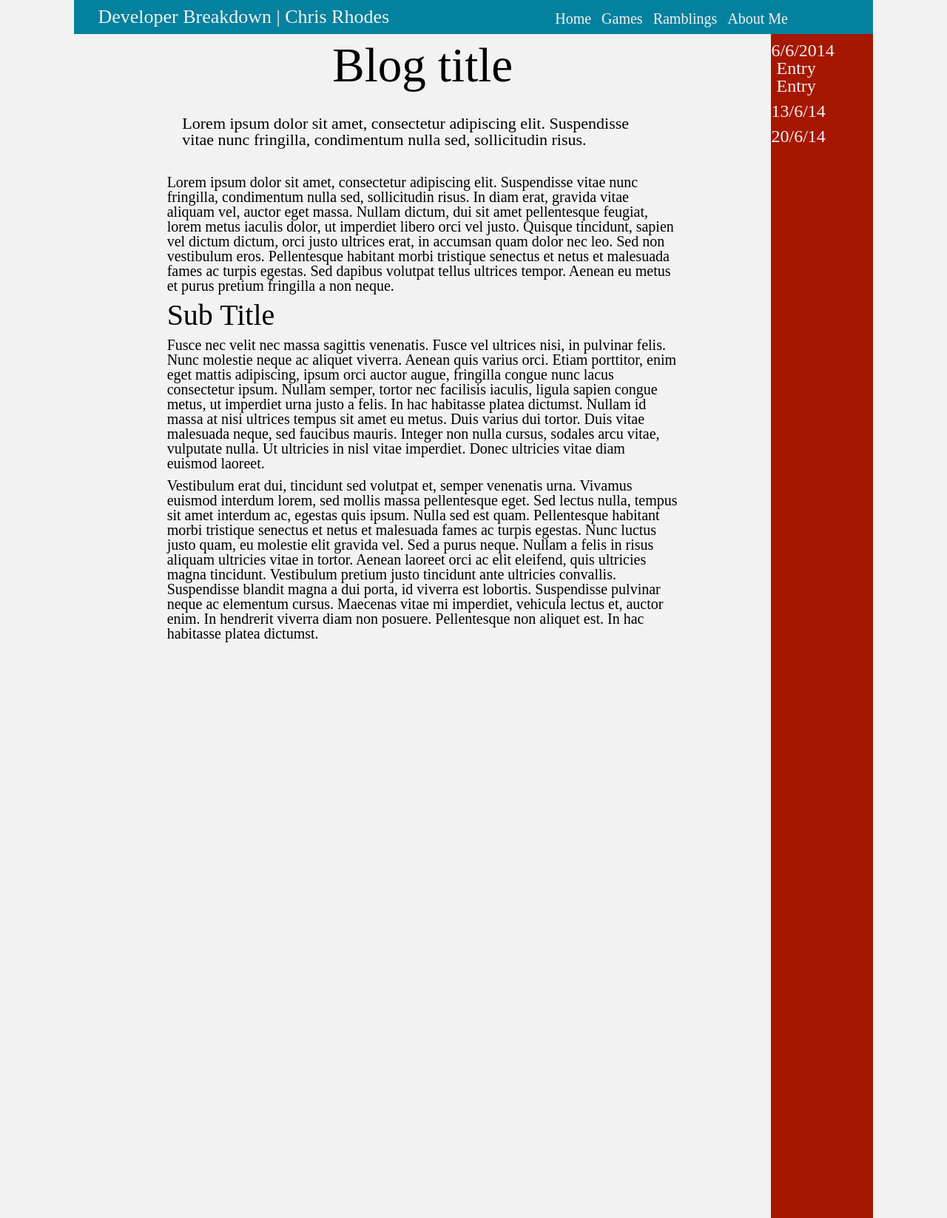
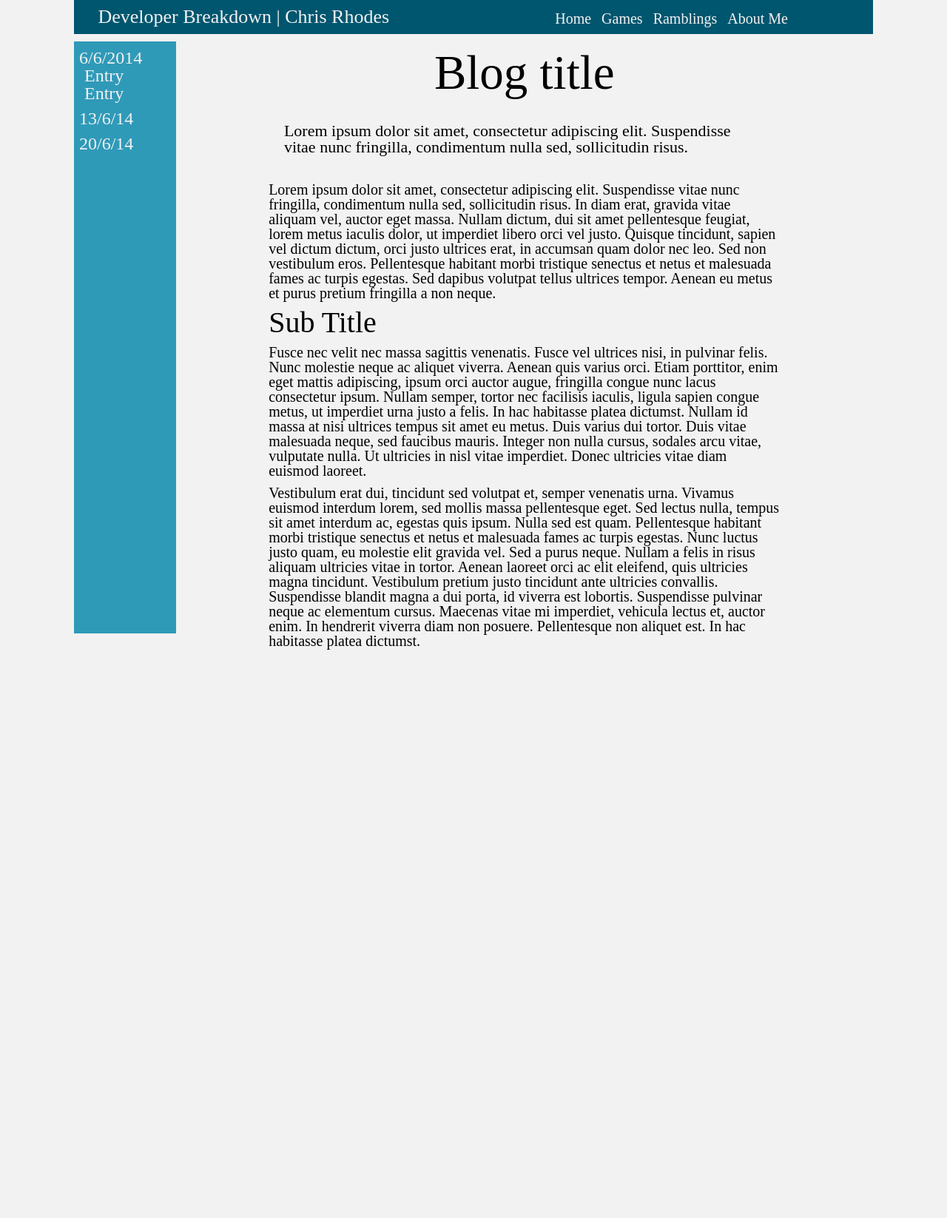
Before and after one commit to crr0004/ballin-lana, a PHP site: page /post.php in a window 1280 px wide. Shown: the whole page at 74% size. After the commit the page ends 878 px from the top, so only its background shows below. Run offline with PHP 8.4, Linux system fonts and the light colour scheme; some libraries are stand-ins or nearby versions.

Commit message:
Changing up the colours of the navigation page

```diff
--- a/css/global.css
+++ b/css/global.css
@@ -1,10 +1,11 @@
-body {
+html, body {
   background-color: #F2F2F2;
+  height: 100%;
 }
 
 .navbar{
-    background-color: #04819E;
-    position: static;
+    background-color: #00566F;
+    margin-bottom: 10px;
 }
 
 .navbar div a{
@@ -49,7 +50,7 @@ body {
     background-color: #61B7CF;
   }
 
-@media only screen  and (max-width : 640px) {
+@media only screen  and (max-width : 1000px) {
   body{
     margin: 0 0px 0 0px;
   }
--- a/css/posts.css
+++ b/css/posts.css
@@ -39,16 +39,17 @@
 
 .entrynav{
 	width: 12.733%;
-	color: #F2F2F2;
+	color: #F2f2f2;
 	float: left;
-	background-color: #A61700;
-	min-height: 100em;
+	background-color: #2F9AB8;
+	height: 100%
 }
 
 .entrynav span{
 	margin-top: 10px;
 	display: block;
 	font-size: 24px;
+	padding-left: 7px;
 }
 
 .entrynav span:hover{
@@ -68,7 +69,7 @@
 }
 
 .entrydateactive li{
-	padding-left: 7px;
+	padding-left: 14px;
 	font-size: 24px;
 }
 
@@ -88,7 +89,7 @@
 	display: none;
 }
 
-@media only screen  and (max-width : 640px) {
+@media only screen  and (max-width : 1000px) {
 	.entrycontent{
 		margin-left: 10px;
 		margin-right: 10px;
--- a/post.php
+++ b/post.php
@@ -22,17 +22,6 @@
 <body>
 <!-- Blog entry nav -->
 
-<div class="entry">
-	<h3>Blog title</h3>
-	<div class="entrycontent">
-		<p class="intropara">Lorem ipsum dolor sit amet, consectetur adipiscing elit. Suspendisse vitae nunc fringilla, condimentum nulla sed, sollicitudin risus. </p>
-		<br>
-		<p>Lorem ipsum dolor sit amet, consectetur adipiscing elit. Suspendisse vitae nunc fringilla, condimentum nulla sed, sollicitudin risus. In diam erat, gravida vitae aliquam vel, auctor eget massa. Nullam dictum, dui sit amet pellentesque feugiat, lorem metus iaculis dolor, ut imperdiet libero orci vel justo. Quisque tincidunt, sapien vel dictum dictum, orci justo ultrices erat, in accumsan quam dolor nec leo. Sed non vestibulum eros. Pellentesque habitant morbi tristique senectus et netus et malesuada fames ac turpis egestas. Sed dapibus volutpat tellus ultrices tempor. Aenean eu metus et purus pretium fringilla a non neque.</p>
-		<h4>Sub Title</h4>
-		<p>Fusce nec velit nec massa sagittis venenatis. Fusce vel ultrices nisi, in pulvinar felis. Nunc molestie neque ac aliquet viverra. Aenean quis varius orci. Etiam porttitor, enim eget mattis adipiscing, ipsum orci auctor augue, fringilla congue nunc lacus consectetur ipsum. Nullam semper, tortor nec facilisis iaculis, ligula sapien congue metus, ut imperdiet urna justo a felis. In hac habitasse platea dictumst. Nullam id massa at nisi ultrices tempus sit amet eu metus. Duis varius dui tortor. Duis vitae malesuada neque, sed faucibus mauris. Integer non nulla cursus, sodales arcu vitae, vulputate nulla. Ut ultricies in nisl vitae imperdiet. Donec ultricies vitae diam euismod laoreet.</p>
-		<p>Vestibulum erat dui, tincidunt sed volutpat et, semper venenatis urna. Vivamus euismod interdum lorem, sed mollis massa pellentesque eget. Sed lectus nulla, tempus sit amet interdum ac, egestas quis ipsum. Nulla sed est quam. Pellentesque habitant morbi tristique senectus et netus et malesuada fames ac turpis egestas. Nunc luctus justo quam, eu molestie elit gravida vel. Sed a purus neque. Nullam a felis in risus aliquam ultricies vitae in tortor. Aenean laoreet orci ac elit eleifend, quis ultricies magna tincidunt. Vestibulum pretium justo tincidunt ante ultricies convallis. Suspendisse blandit magna a dui porta, id viverra est lobortis. Suspendisse pulvinar neque ac elementum cursus. Maecenas vitae mi imperdiet, vehicula lectus et, auctor enim. In hendrerit viverra diam non posuere. Pellentesque non aliquet est. In hac habitasse platea dictumst.</p>
-	</div>
-</div>
 
 <ul class="entrynav">
 	<span>6/6/2014</span>
@@ -53,6 +42,20 @@
 </ul>
 
 <!-- Blog entry nav end -->
+<!-- Blog entry -->
+<div class="entry">
+	<h3>Blog title</h3>
+	<div class="entrycontent">
+		<p class="intropara">Lorem ipsum dolor sit amet, consectetur adipiscing elit. Suspendisse vitae nunc fringilla, condimentum nulla sed, sollicitudin risus. </p>
+		<br>
+		<p>Lorem ipsum dolor sit amet, consectetur adipiscing elit. Suspendisse vitae nunc fringilla, condimentum nulla sed, sollicitudin risus. In diam erat, gravida vitae aliquam vel, auctor eget massa. Nullam dictum, dui sit amet pellentesque feugiat, lorem metus iaculis dolor, ut imperdiet libero orci vel justo. Quisque tincidunt, sapien vel dictum dictum, orci justo ultrices erat, in accumsan quam dolor nec leo. Sed non vestibulum eros. Pellentesque habitant morbi tristique senectus et netus et malesuada fames ac turpis egestas. Sed dapibus volutpat tellus ultrices tempor. Aenean eu metus et purus pretium fringilla a non neque.</p>
+		<h4>Sub Title</h4>
+		<p>Fusce nec velit nec massa sagittis venenatis. Fusce vel ultrices nisi, in pulvinar felis. Nunc molestie neque ac aliquet viverra. Aenean quis varius orci. Etiam porttitor, enim eget mattis adipiscing, ipsum orci auctor augue, fringilla congue nunc lacus consectetur ipsum. Nullam semper, tortor nec facilisis iaculis, ligula sapien congue metus, ut imperdiet urna justo a felis. In hac habitasse platea dictumst. Nullam id massa at nisi ultrices tempus sit amet eu metus. Duis varius dui tortor. Duis vitae malesuada neque, sed faucibus mauris. Integer non nulla cursus, sodales arcu vitae, vulputate nulla. Ut ultricies in nisl vitae imperdiet. Donec ultricies vitae diam euismod laoreet.</p>
+		<p>Vestibulum erat dui, tincidunt sed volutpat et, semper venenatis urna. Vivamus euismod interdum lorem, sed mollis massa pellentesque eget. Sed lectus nulla, tempus sit amet interdum ac, egestas quis ipsum. Nulla sed est quam. Pellentesque habitant morbi tristique senectus et netus et malesuada fames ac turpis egestas. Nunc luctus justo quam, eu molestie elit gravida vel. Sed a purus neque. Nullam a felis in risus aliquam ultricies vitae in tortor. Aenean laoreet orci ac elit eleifend, quis ultricies magna tincidunt. Vestibulum pretium justo tincidunt ante ultricies convallis. Suspendisse blandit magna a dui porta, id viverra est lobortis. Suspendisse pulvinar neque ac elementum cursus. Maecenas vitae mi imperdiet, vehicula lectus et, auctor enim. In hendrerit viverra diam non posuere. Pellentesque non aliquet est. In hac habitasse platea dictumst.</p>
+	</div>
+</div>
+<!-- Blog Entry end -->
+
 <script src="https://code.jquery.com/jquery-1.10.2.min.js"></script>
 <!-- Blog navbar script -->
 
```
